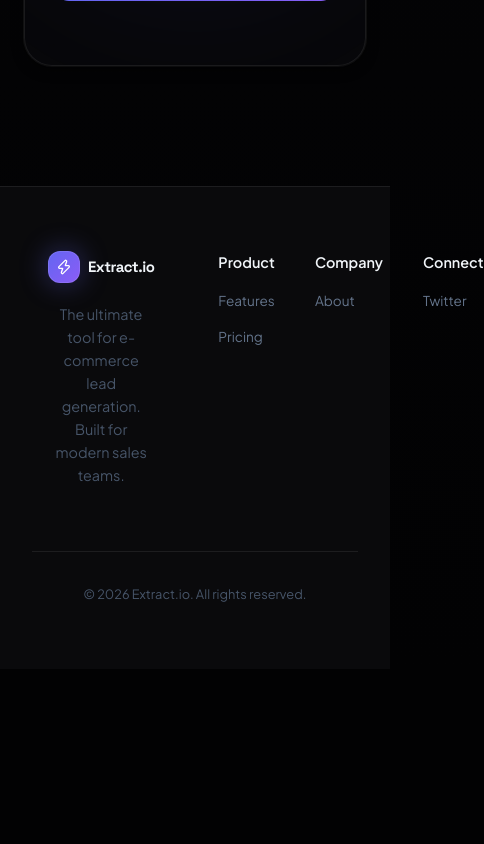
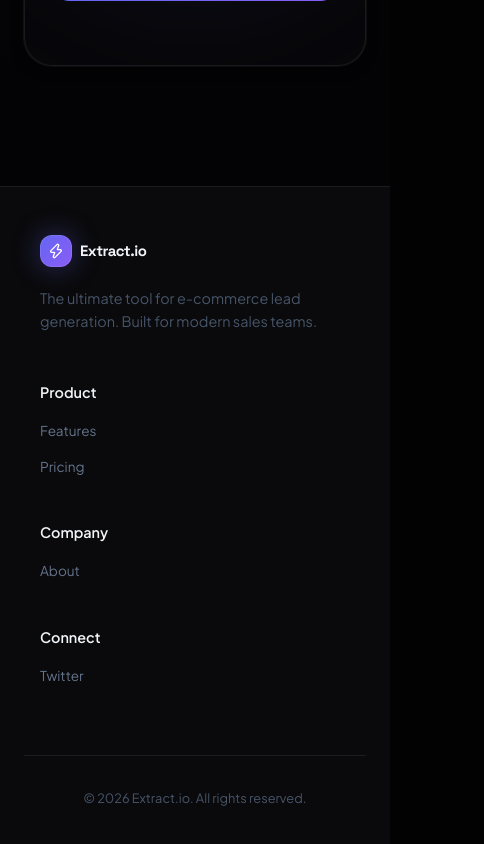
Before and after one commit to Ilyan-Margueritte/extract.io.prod, a React (Vite) app in the folder frontend/: page / in a window 390 px wide. Shown: the part 4065-4909 px from the top of the page, 484 px wide, since content can reach past the window. Before the commit the page ends 4734 px from the top, so only its background shows below. Built offline with nearby package versions, Linux system fonts and the light colour scheme; no server answers.

Commit message:
fix: mobile responsiveness for hybrid extraction heading and section titles

```diff
--- a/frontend/src/index.css
+++ b/frontend/src/index.css
@@ -1040,12 +1040,38 @@ body {
 /* ─── Footer ─── */
 .footer {
   margin-top: auto;
-  padding: 24px;
-  text-align: center;
+  background: var(--surface-low);
+  padding: 4rem 2rem;
   border-top: 1px solid var(--border);
   color: var(--text-tertiary);
-  font-size: 12px;
 }
+
+.footer__main {
+  display: grid;
+  grid-template-columns: 1fr 2fr;
+  gap: 4rem;
+}
+
+.footer__sections {
+  display: grid;
+  grid-template-columns: repeat(3, 1fr);
+  gap: 2.5rem;
+}
+
+@media (max-width: 768px) {
+  .footer {
+    padding: 3rem 1.5rem;
+  }
+  .footer__main {
+    grid-template-columns: 1fr;
+    gap: 3rem;
+  }
+  .footer__sections {
+    grid-template-columns: 1fr;
+    gap: 2.5rem;
+  }
+}
+
 
 /* ─── Section spacing ─── */
 .section { padding: 0 0 48px; }
--- a/frontend/src/pages/LandingPage.jsx
+++ b/frontend/src/pages/LandingPage.jsx
@@ -335,8 +335,8 @@ export default function LandingPage() {
         </section>
       </main>
 
-      <footer className="footer" style={{ background: 'var(--surface-low)', padding: '4rem 2rem', borderTop: '1px solid var(--border)' }}>
-        <div className="container" style={{ display: 'grid', gridTemplateColumns: '1fr 2fr', gap: '4rem' }}>
+      <footer className="footer">
+        <div className="container footer__main">
           <div>
             <div className="logo" style={{ marginBottom: '1.25rem' }}>
               <div className="logo__icon" style={{ width: '32px', height: '32px' }}>
@@ -346,7 +346,7 @@ export default function LandingPage() {
             </div>
             <p style={{ color: 'var(--text-dim)', fontSize: '0.9rem', lineHeight: 1.6 }}>The ultimate tool for e-commerce lead generation. Built for modern sales teams.</p>
           </div>
-          <div style={{ display: 'grid', gridTemplateColumns: 'repeat(3, 1fr)', gap: '2.5rem' }}>
+          <div className="footer__sections">
             <div>
               <h4 style={{ marginBottom: '1rem', fontSize: '0.9rem', fontWeight: 600, color: 'var(--text-primary)' }}>Product</h4>
               <nav style={{ display: 'flex', flexDirection: 'column', gap: '0.625rem' }}>
```
